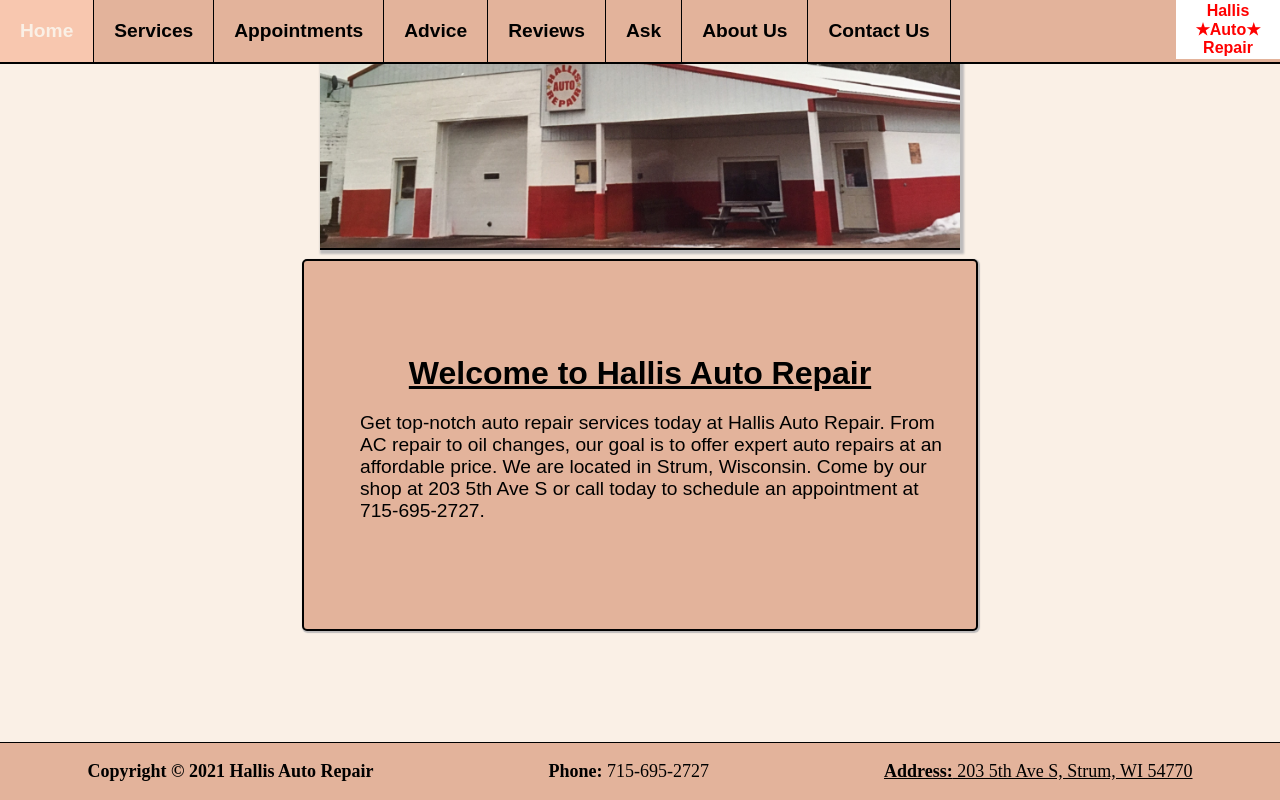
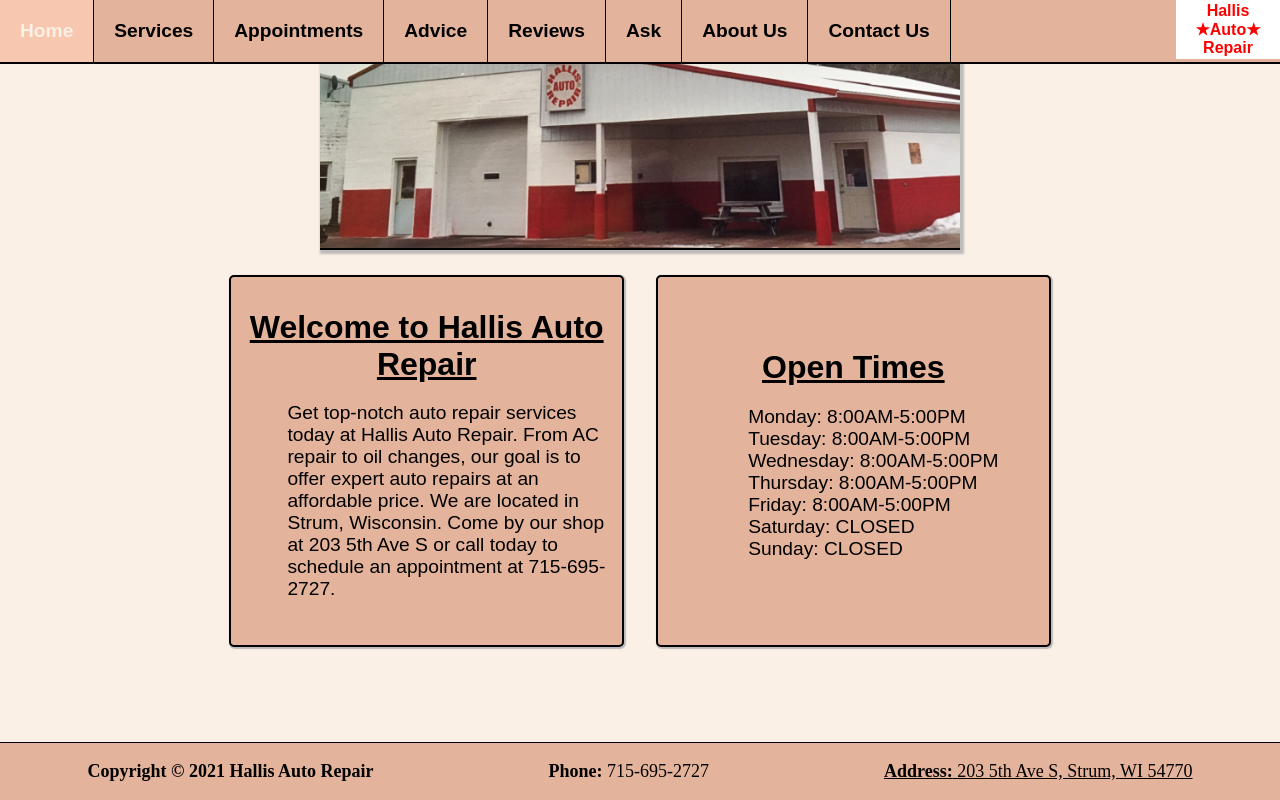
Before and after one commit to milesHerrick/web-systems, a PHP site: page /home.html in a window 1280 px wide. Run offline with PHP 8.4, Linux system fonts and the light colour scheme.

Commit message:
added contact to home

```diff
--- a/css/home.css
+++ b/css/home.css
@@ -16,17 +16,20 @@
 
 .textcontainer {
     display: flex;
-
+    flex-direction: row;
+    width: 75%;
+    justify-content: space-evenly;
 }
 
 .textbox {
     border: 2px solid black;
-    width: 50vw;
+    width: 40vw;
     background-color: #e3b39b;
     height: 40vh;
     border-radius: 5px;
     box-shadow: 1px 1px 1px 1px rgb(189, 187, 187);
     padding: 1em;
+    margin: 1em;
     margin-bottom: 2em;
     display: flex;
     flex-direction: column;
--- a/home.html
+++ b/home.html
@@ -56,6 +56,19 @@
                         <li>Get top-notch auto repair services today at Hallis Auto Repair. From AC repair to oil changes, our goal is to offer expert auto repairs at an affordable price. We are located in Strum, Wisconsin. Come by our shop at 203 5th Ave S or call today to schedule an appointment at 715-695-2727.</li>
                     </ul>
                 </div>
+                <div class="textbox">
+                    <h1><u><b>Open Times</b></u></h1>
+                    <ul class="description">
+                        <li>Monday:     8:00AM-5:00PM</li>
+                        <li>Tuesday:    8:00AM-5:00PM</li>
+                        <li>Wednesday:  8:00AM-5:00PM</li>
+                        <li>Thursday:   8:00AM-5:00PM</li>
+                        <li>Friday:     8:00AM-5:00PM</li>
+                        <li>Saturday:   CLOSED</li>
+                        <li>Sunday:     CLOSED</li>
+                    </ul>
+                </div>
+
             </div>
         </div>
 
```
